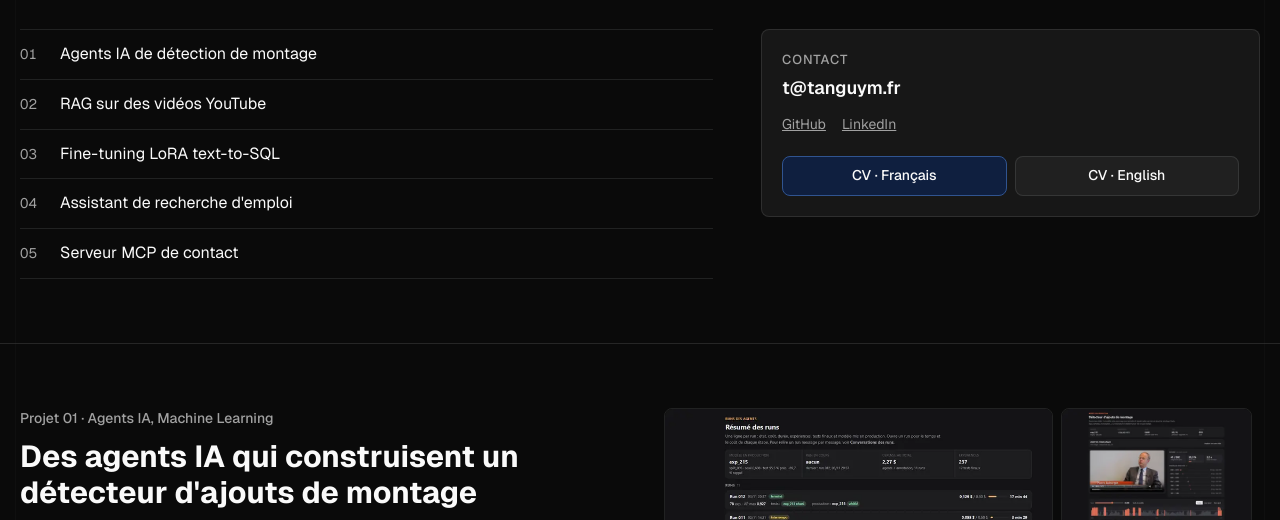
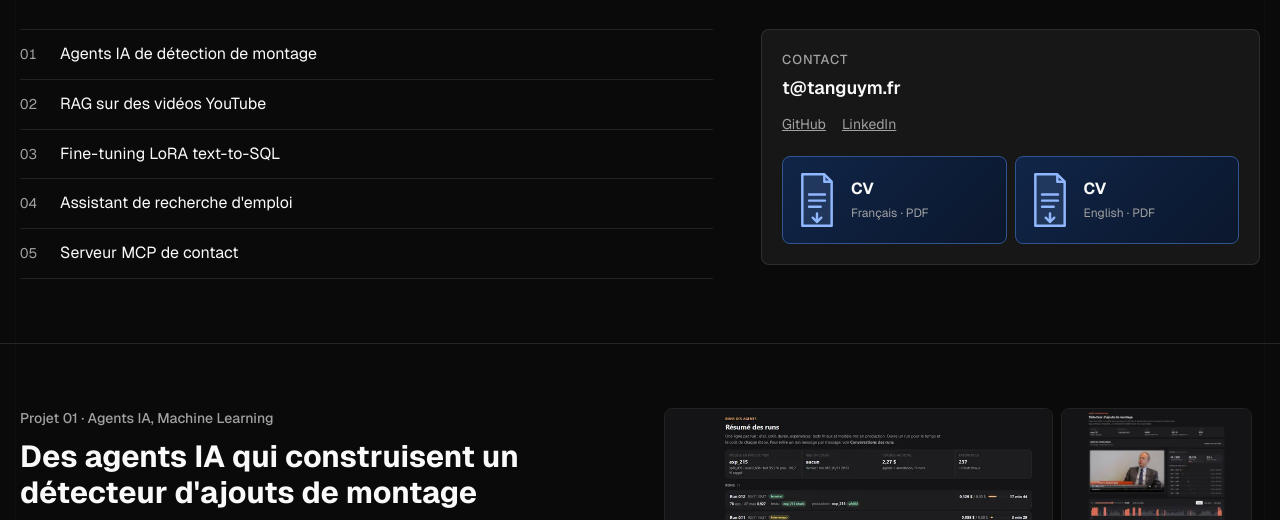
Before and after one commit to tangmomb/portfolio_ia, a plain HTML site: page index.html in a window 1280 px wide. Shown: the part 203-723 px from the top of the page. Drawn offline with Linux system fonts and the light colour scheme.

Commit message:
Styliser les boutons de téléchargement des CV

```diff
--- a/index.html
+++ b/index.html
@@ -64,8 +64,26 @@
                 >
               </div>
               <div class="cv-links">
-                <a class="button button-accent" href="assets/cv/cv-TanguyMombert-IA.pdf" target="_blank">CV · Français</a>
-                <a class="button" href="assets/cv/cv-TanguyMombert-IA-english.pdf" target="_blank">CV · English</a>
+                <a class="cv-button" href="assets/cv/cv-TanguyMombert-IA.pdf" target="_blank">
+                  <svg class="cv-button-icon" viewBox="0 0 72 88" aria-hidden="true">
+                    <path d="M12 2h36l12 12v72H12z" fill="currentColor" opacity=".14" />
+                    <path d="M48 2v12h12" fill="none" stroke="currentColor" stroke-width="4" stroke-linejoin="round" />
+                    <path d="M12 2h36l12 12v72H12z" fill="none" stroke="currentColor" stroke-width="4" stroke-linejoin="round" />
+                    <path d="M23 35h26M23 45h26M23 55h19" stroke="currentColor" stroke-width="4" stroke-linecap="round" />
+                    <path d="M36 66v14m0 0-7-7m7 7 7-7" stroke="currentColor" stroke-width="4" stroke-linecap="round" stroke-linejoin="round" />
+                  </svg>
+                  <span><strong>CV</strong><small>Français · PDF</small></span>
+                </a>
+                <a class="cv-button" href="assets/cv/cv-TanguyMombert-IA-english.pdf" target="_blank">
+                  <svg class="cv-button-icon" viewBox="0 0 72 88" aria-hidden="true">
+                    <path d="M12 2h36l12 12v72H12z" fill="currentColor" opacity=".14" />
+                    <path d="M48 2v12h12" fill="none" stroke="currentColor" stroke-width="4" stroke-linejoin="round" />
+                    <path d="M12 2h36l12 12v72H12z" fill="none" stroke="currentColor" stroke-width="4" stroke-linejoin="round" />
+                    <path d="M23 35h26M23 45h26M23 55h19" stroke="currentColor" stroke-width="4" stroke-linecap="round" />
+                    <path d="M36 66v14m0 0-7-7m7 7 7-7" stroke="currentColor" stroke-width="4" stroke-linecap="round" stroke-linejoin="round" />
+                  </svg>
+                  <span><strong>CV</strong><small>English · PDF</small></span>
+                </a>
               </div>
             </aside>
           </div>
--- a/styles.css
+++ b/styles.css
@@ -288,8 +288,46 @@ h2 {
   margin-top: 1.25rem;
 }
 
-.cv-links .button {
+.cv-button {
+  display: flex;
   flex: 1 1 8rem;
+  align-items: center;
+  gap: 0.75rem;
+  min-height: 5.5rem;
+  padding: 0.75rem;
+  border: 1px solid var(--accent-border);
+  border-radius: var(--radius);
+  background: linear-gradient(135deg, #102548, #0b172c);
+  color: #91b8ff;
+  text-decoration: none;
+  transition: border-color 0.2s, background 0.2s, transform 0.2s;
+}
+
+.cv-button:hover {
+  border-color: #6d9bf4;
+  background: linear-gradient(135deg, #17366a, #10244a);
+  transform: translateY(-2px);
+}
+
+.cv-button-icon {
+  flex: 0 0 auto;
+  width: 2.75rem;
+  height: 3.375rem;
+}
+
+.cv-button span {
+  display: grid;
+  gap: 0.125rem;
+}
+
+.cv-button strong {
+  color: var(--foreground);
+  font-size: 1rem;
+}
+
+.cv-button small {
+  color: var(--muted);
+  font-size: 0.75rem;
 }
 
 /* Mosaïques */
```
